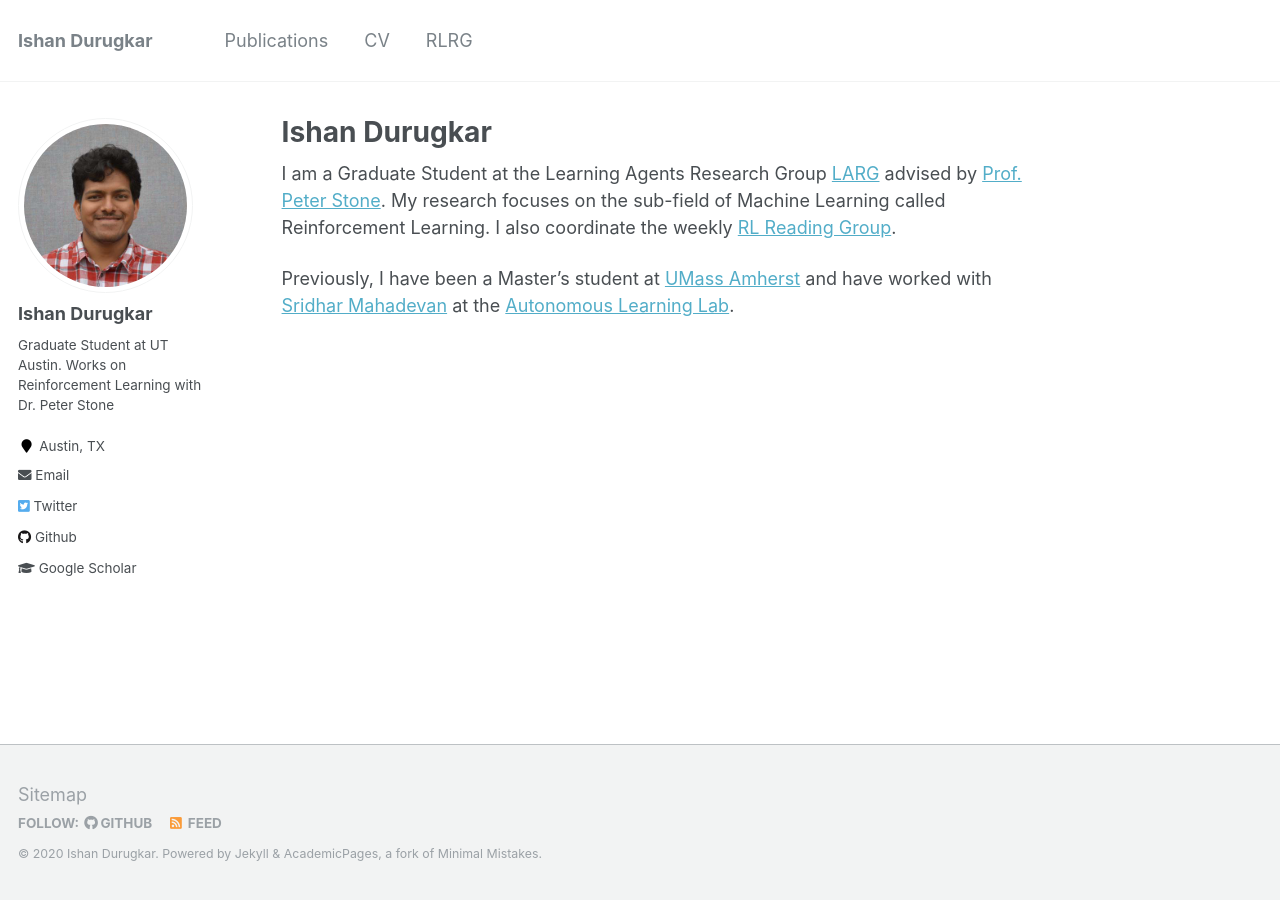
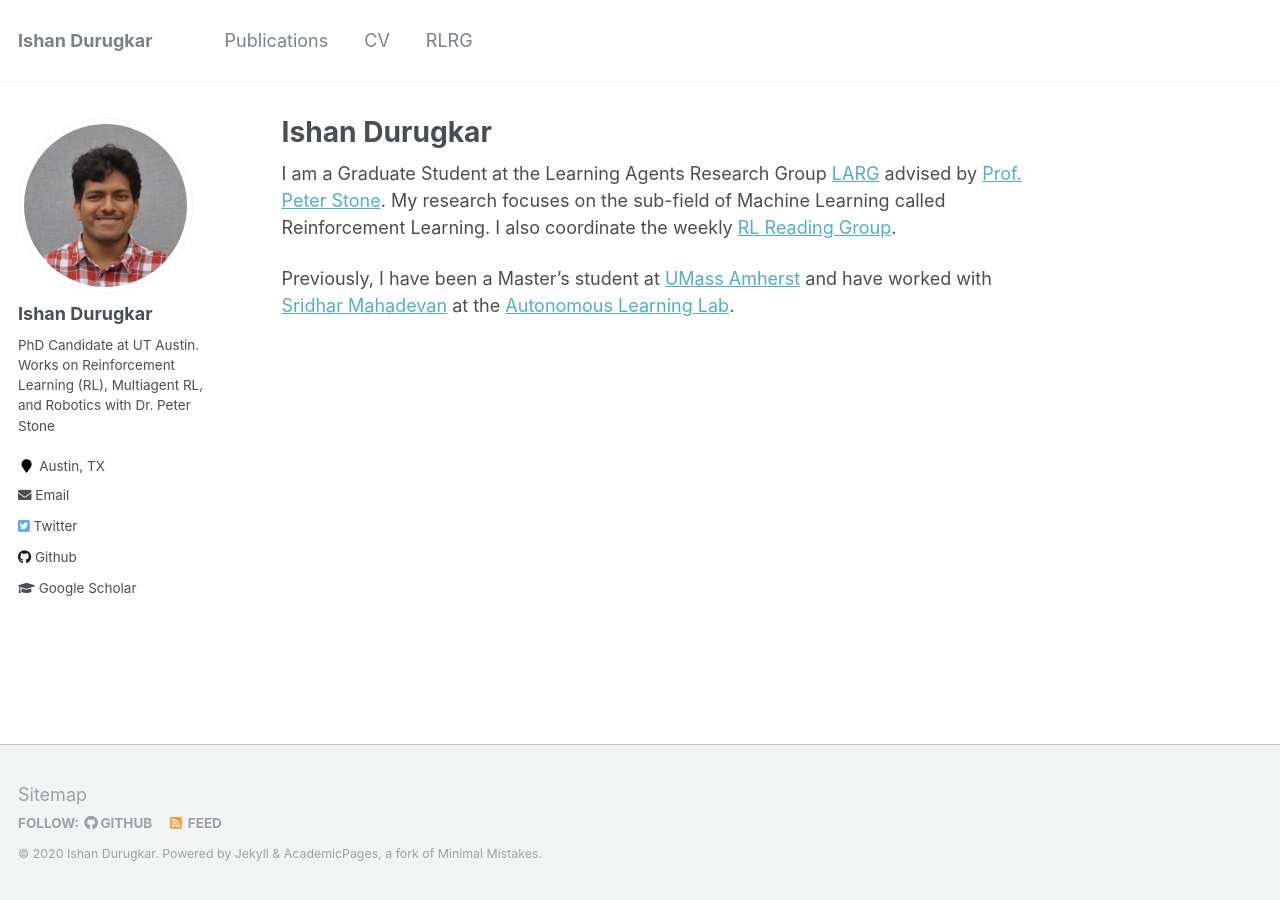
Before and after one commit to iDurugkar/idurugkar.github.io, a Jekyll site: the page built from _pages/about.md, in a window 1280 px wide. Built offline with Jekyll 4.4.1, drawn with Linux system fonts in a browser that asks for light colours.

Commit message:
Update _config.yml

```diff
--- a/_config.yml
+++ b/_config.yml
@@ -82,7 +82,7 @@ analytics:
 author:
   name             : "Ishan Durugkar"
   avatar           : "idurugkar.jpg"
-  bio              : "Graduate Student at UT Austin. Works on Reinforcement Learning with Dr. Peter Stone"
+  bio              : "PhD Candidate at UT Austin. Works on Reinforcement Learning (RL), Multiagent RL, and Robotics with Dr. Peter Stone"
   location         : "Austin, TX"
   employer         :
 #   pubmed           : "https://www.ncbi.nlm.nih.gov/pubmed/?term=john+snow"
```
